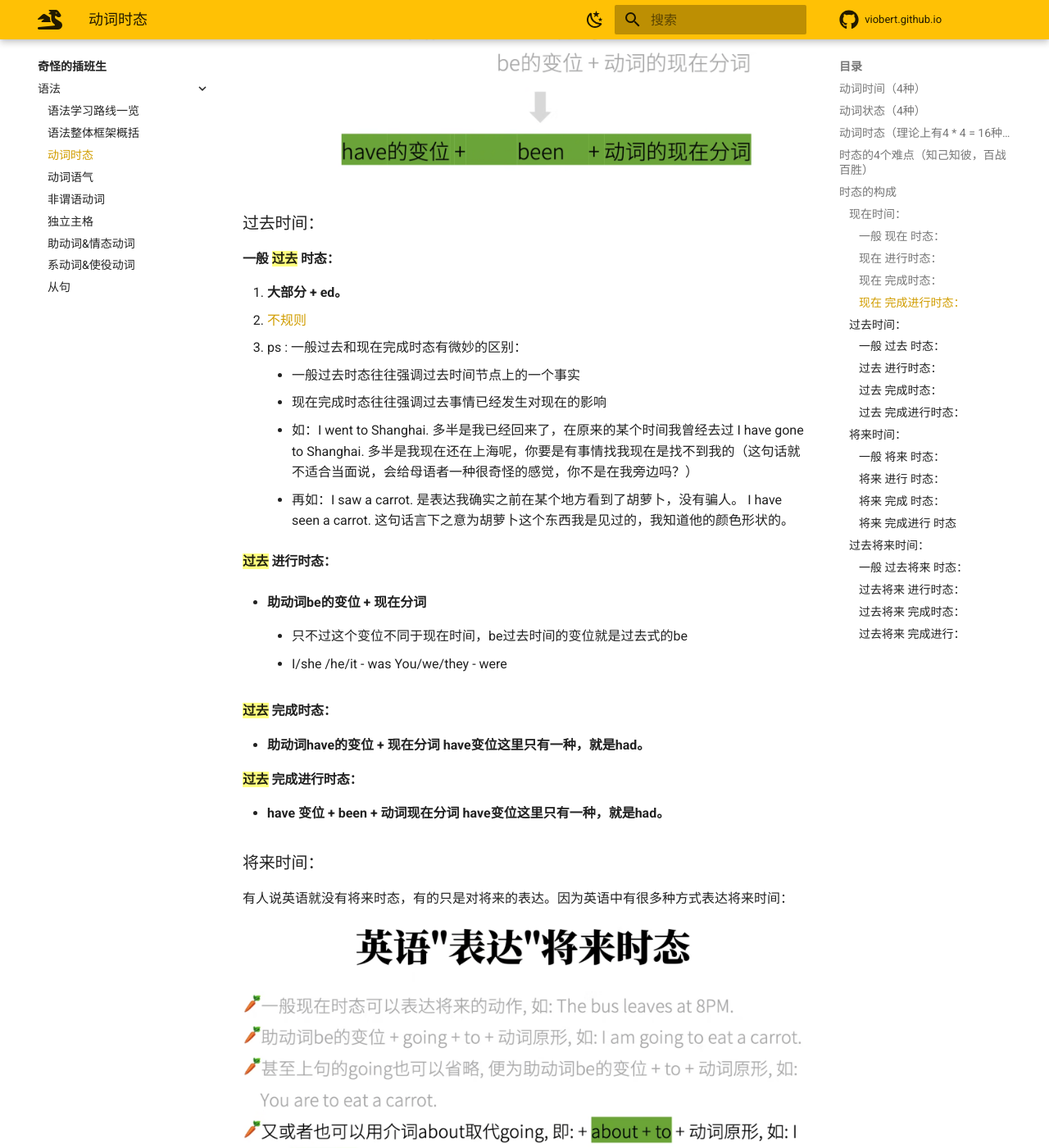
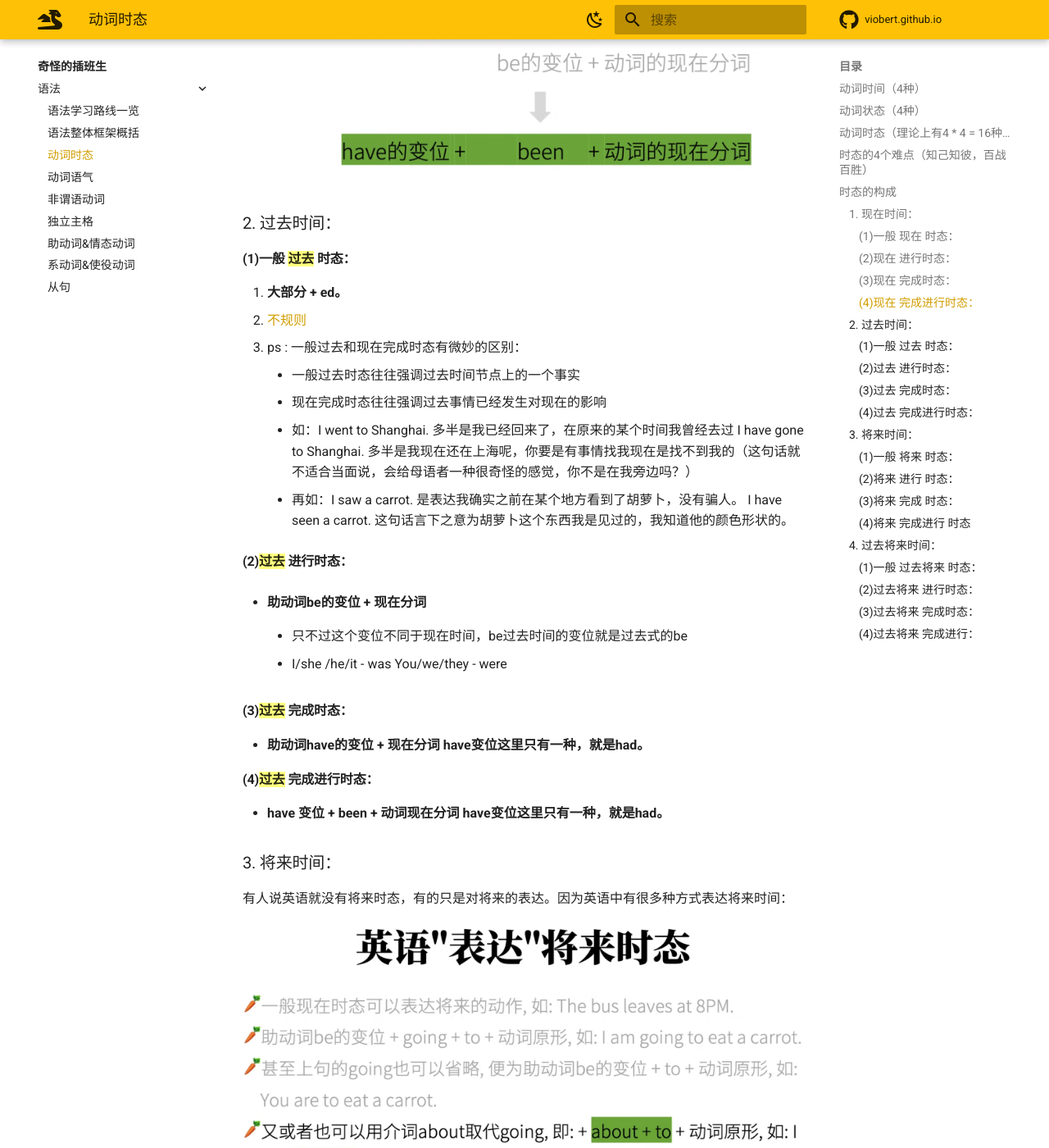
Before and after one commit to viobert/self_impro, an MkDocs documentation site: the page built from docs/ENGLISH/grammar/verbs_tense.md, in a window 1280 px wide and 1400 px high, scrolled down 4583 px. Shown: the whole window at 82% size. Built offline with MkDocs 1.6.1 and Material for MkDocs 9.7.7, drawn with Linux system fonts in a browser that asks for light colours; comment, search, counter and statistics services are not loaded; some of the changed text lies outside the part shown.

Commit message:
add serial num to english mod

```diff
--- a/docs/ENGLISH/grammar/verbs_tense.md
+++ b/docs/ENGLISH/grammar/verbs_tense.md
@@ -77,9 +77,9 @@
 
 ## 时态的构成
 
-### 现在时间：
+### 1. 现在时间：
 
-#### 一般 ==现在== 时态：
+#### (1)一般 ==现在== 时态：
 
 1. **动词原形 / 动词原形 + s(第三人称单数)**
 
@@ -95,7 +95,7 @@
         + The bus leaves at 8 PM tonight.
         + 你也可以把他当做一个习惯动作理解 The bus leaves at 8 PM everyday.
 
-####  ==现在== 进行时态：
+####  (2)==现在== 进行时态：
 
 1. **助动词be的变位 + 动词的现在分词**
     1. be 主要有两个身份：
@@ -107,7 +107,7 @@
     2. 动词的现在分词：
         + 大部分 + ing
 
-####  ==现在== 完成时态：
+####  (3)==现在== 完成时态：
 
 1. **助动词have变位 + 动词过去分词**
     1. have主要有两种身份
@@ -118,15 +118,15 @@
     2. 动词过去分词
         + 大部分 + ed
 
-####  ==现在== 完成进行时态：
+####  (4)==现在== 完成进行时态：
 
 1. **have 变位 + been + 动词现在分词**
 
     ![image-20220901184640801](../images/PPPT verb conjugation.png)
 
-### 过去时间：
+### 2. 过去时间：
 
-#### 一般 ==过去== 时态：
+#### (1)一般 ==过去== 时态：
 
 1.   **大部分 + ed。**
 2. [不规则](www.YingYuTu.com/bgz)
@@ -136,7 +136,7 @@
     + 如：I went to Shanghai. 多半是我已经回来了，在原来的某个时间我曾经去过        I have gone to Shanghai. 多半是我现在还在上海呢，你要是有事情找我现在是找不到我的（这句话就不适合当面说，会给母语者一种很奇怪的感觉，你不是在我旁边吗？）
     + 再如：I saw a carrot.  是表达我确实之前在某个地方看到了胡萝卜，没有骗人。  I have seen a carrot. 这句话言下之意为胡萝卜这个东西我是见过的，我知道他的颜色形状的。
 
-####  ==过去== 进行时态：
+####  (2)==过去== 进行时态：
 
 + **助动词be的变位 + 现在分词**
 
@@ -144,15 +144,15 @@
 
     + I/she /he/it  -  was        You/we/they   -   were
 
-####  ==过去== 完成时态：
+####  (3)==过去== 完成时态：
 
 + **助动词have的变位 + 现在分词            have变位这里只有一种，就是had。**
 
-####  ==过去== 完成进行时态：
+####  (4)==过去== 完成进行时态：
 
 + **have 变位 + been + 动词现在分词           have变位这里只有一种，就是had。**
 
-### 将来时间：
+### 3. 将来时间：
 
 有人说英语就没有将来时态，有的只是对将来的表达。因为英语中有很多种方式表达将来时间：
 
@@ -160,42 +160,42 @@
 
 下面我们主要讲will做助动词表达将来时间的：（**一般用will 和 shall**）
 
-#### 一般 ==将来== 时态：
+#### (1)一般 ==将来== 时态：
 
 + **will + 动词原形 （表示说话者对将来发生的事十分确定，如果不确定就要借助“语气”了，后面再说）**
 
-#### 将来 ==进行== 时态：
+#### (2)将来 ==进行== 时态：
 
 + **将来：will + 动词原形  &  进行： be + 现在分词  -->   将来进行： will  + be + 现在分词 （比一般将来时态还要笃定会发生）**
 
-#### 将来 ==完成== 时态：
+#### (3)将来 ==完成== 时态：
 
 + **will  +  have + 过去分词**
 
-#### 将来 ==完成进行== 时态
+#### (4)将来 ==完成进行== 时态
 
 + **will + have + been + 现在分词**
 
 
 
-### **过去将来时间：**
+### 4. **过去将来时间：**
 
 这个时间下使用的时态，往往使用在从句之中（根据主句的过去时间点，从句中说过去的将来）。
 
-#### 一般 ==过去将来== 时态：
+#### (1)一般 ==过去将来== 时态：
 
 + **would + 动词原形**
     + I said I would eat a carrot for lunch.
 
-#### ==过去将来== 进行时态：
+#### (2)==过去将来== 进行时态：
 
 + **would + be + 现在分词**
 
-#### ==过去将来== 完成时态：
+#### (3)==过去将来== 完成时态：
 
 + **would + have + 过去分词**
 
-#### ==过去将来== 完成进行：
+#### (4)==过去将来== 完成进行：
 
 + **would + have + been + 过去分词**
 
```
Also changed, not shown: docs/ENGLISH/grammar/clause.md (+17 -17 lines).
